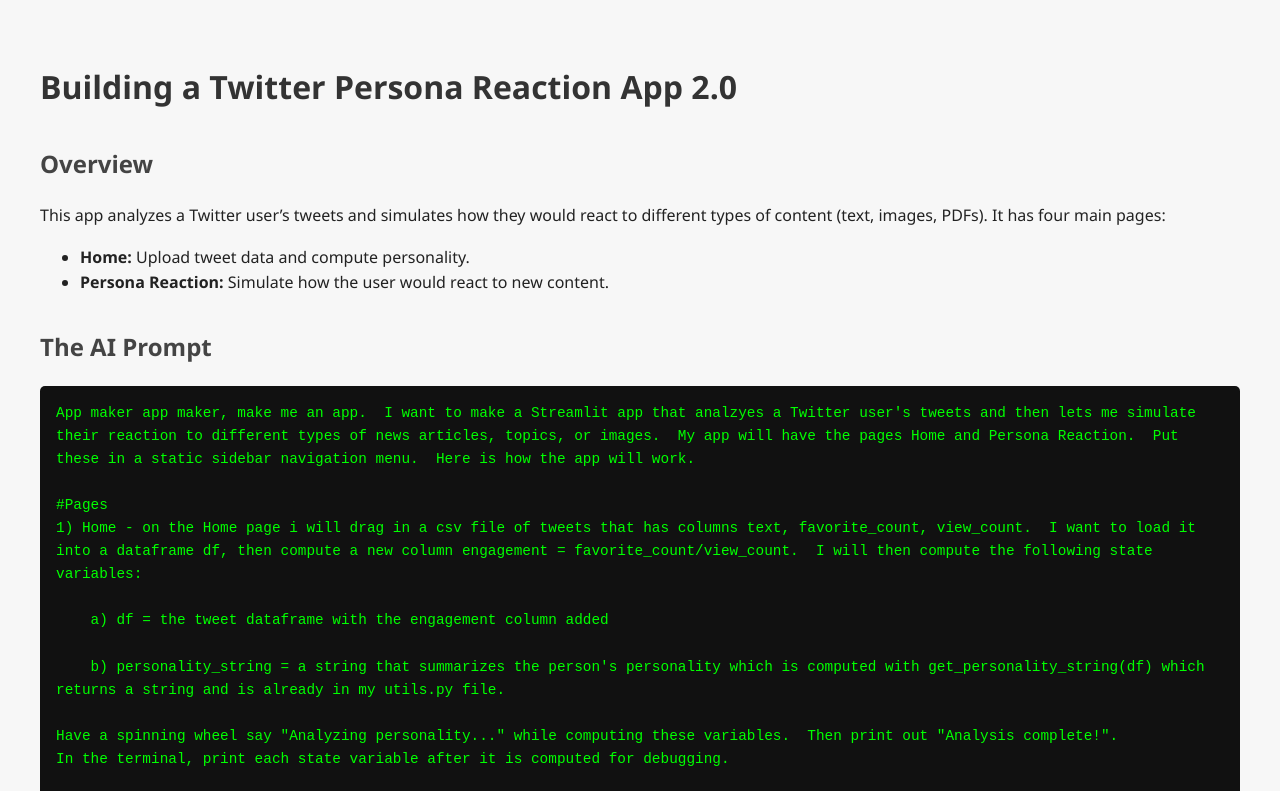
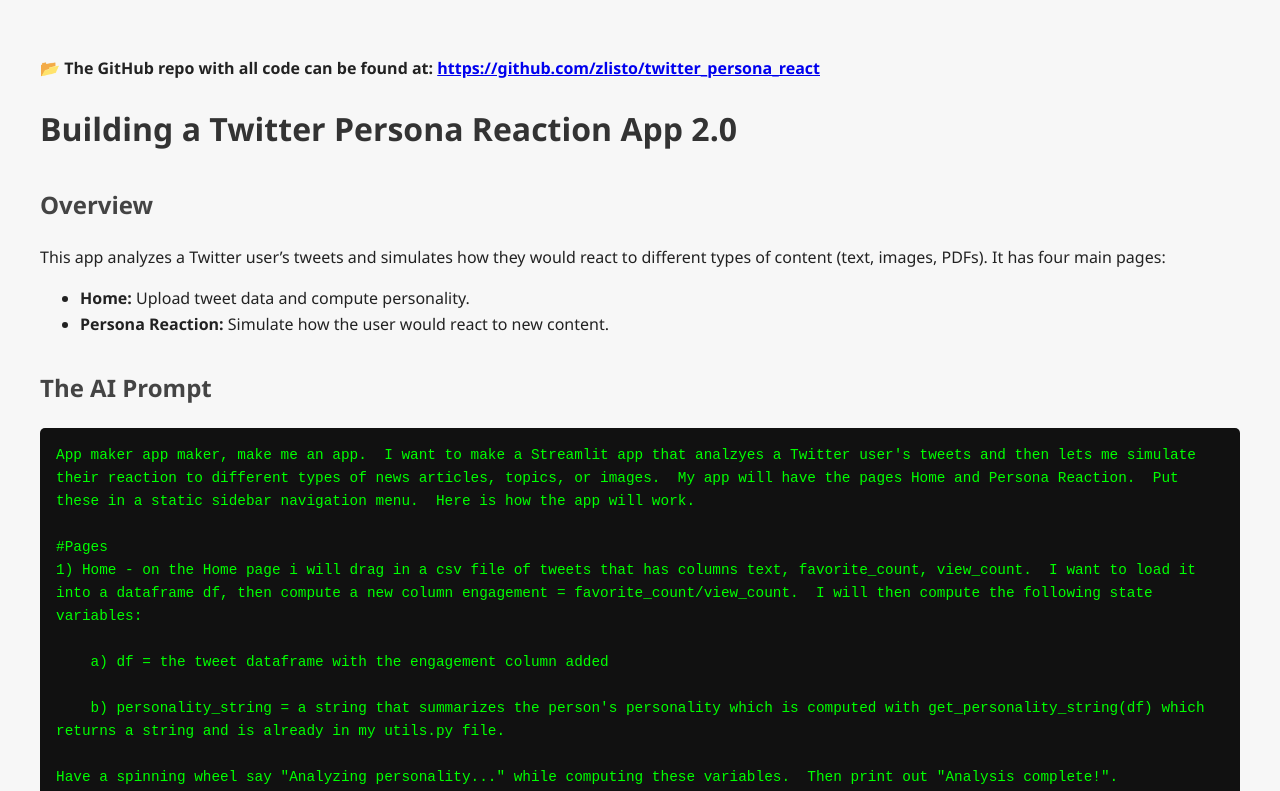
Before and after one commit to zlisto/twitter_persona_react, a plain HTML site: page index.html in a window 1280 px wide. Shown: the top 791 px of the page. Drawn offline with Linux system fonts and the light colour scheme.

Commit message:
github link in index.html

```diff
--- a/index.html
+++ b/index.html
@@ -3,6 +3,8 @@
 <html lang="en">
 <head>
     <meta charset="UTF-8">
+    <p><strong>📂 The GitHub repo with all code can be found at: <a href="https://github.com/zlisto/twitter_persona_react" target="_blank">https://github.com/zlisto/twitter_persona_react</a></strong></p>
+
     <title>Building a Twitter Persona App 2.0</title>
     <style>
         body {
```
Also changed, not shown: 1 other file.
